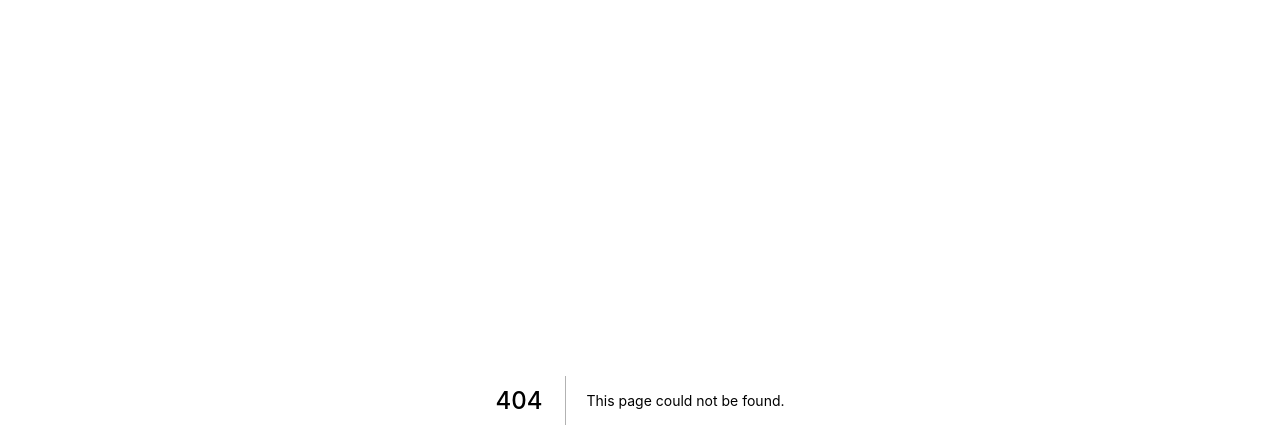
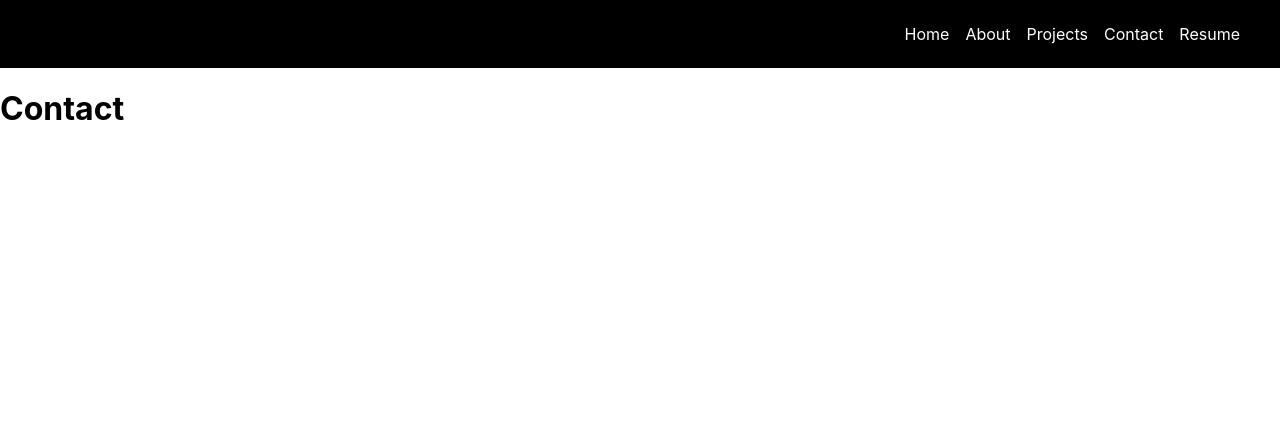
Before and after one commit to blakes24/next-portfolio, a Next.js app: page /contact in a window 1280 px wide. Before the commit this address had no page. Shown: the top 448 px of the page. Built offline with nearby package versions, Linux system fonts and the light colour scheme.

Commit message:
Add layout component and page placeholders

```diff
--- a/components/Navbar.js
+++ b/components/Navbar.js
@@ -23,8 +23,8 @@ function Navbar() {
       <Link href="/contact">
         <a>Contact</a>
       </Link>
-      <Link href="/resume">
-        <a>Resume</a>
+      <Link href="/BlakelyBurns-Resume.pdf">
+        <a target="_blank">Resume</a>
       </Link>
     </>
   );
--- /dev/null
+++ b/components/layout.js
@@ -0,0 +1,16 @@
+import Navbar from "./navbar";
+import Head from "next/head";
+
+export default function Layout({ children }) {
+  return (
+    <>
+      <Head>
+        <title>Blakely Burns</title>
+        <meta name="description" content="Blakely's developer portfolio" />
+        <link rel="icon" href="/favicon.ico" />
+      </Head>
+      <Navbar />
+      <main>{children}</main>
+    </>
+  );
+}
--- a/pages/_app.js
+++ b/pages/_app.js
@@ -1,7 +1,12 @@
 import "../styles/globals.scss";
+import Layout from "../components/layout";
 
 function MyApp({ Component, pageProps }) {
-  return <Component {...pageProps} />;
+  return (
+    <Layout>
+      <Component {...pageProps} />
+    </Layout>
+  );
 }
 
 export default MyApp;
--- /dev/null
+++ b/pages/about.js
@@ -0,0 +1,3 @@
+export default function About() {
+  return <h1>About</h1>;
+}
--- /dev/null
+++ b/pages/contact.js
@@ -0,0 +1,3 @@
+export default function Contact() {
+  return <h1>Contact</h1>;
+}
--- /dev/null
+++ b/pages/projects.js
@@ -0,0 +1,3 @@
+export default function Projects() {
+  return <h1>Projects</h1>;
+}
```
Also changed, not shown: pages/index.js (+0 -7 lines), styles/Home.module.scss (+3 -4 lines), 1 other file (tests, documents, lock files or other folders).
